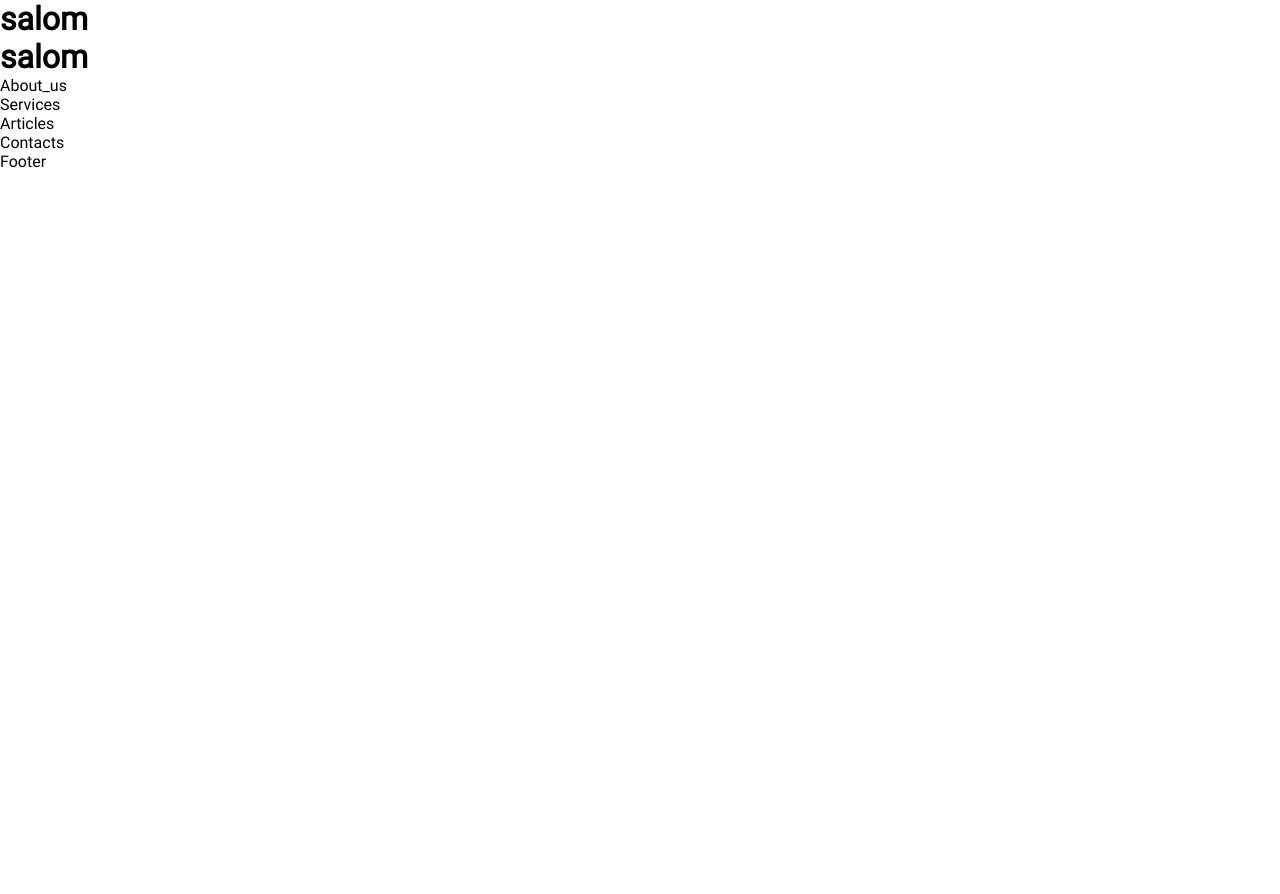
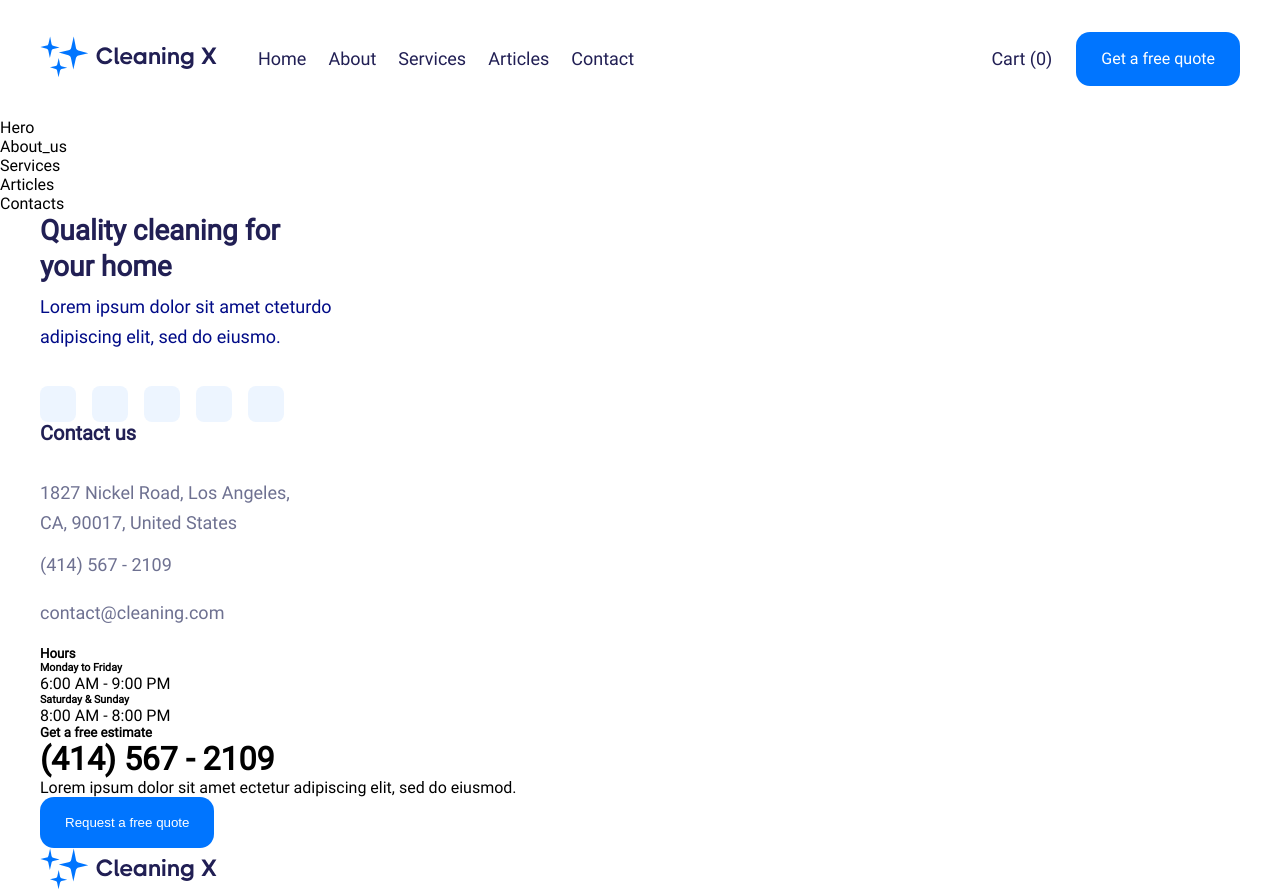
Before and after one commit to mrbillgates2001/react-2-project, a React (Vite) app: page / in a window 1280 px wide. Before the commit the page ends 800 px from the top, so only its background shows below. Built offline with nearby package versions, Linux system fonts and the light colour scheme.

Commit message:
Header created

```diff
--- a/src/components/Footer/Footer.jsx
+++ b/src/components/Footer/Footer.jsx
@@ -1,10 +1,66 @@
-import React from 'react'
-import "./Footer.scss"
+import React from "react";
+import "./Footer.scss";
+import { Logo } from "../../assets/images";
 
 const Footer = () => {
-  return (
-    <div>Footer</div>
-  )
-}
+	return (
+		<footer>
+			<div className="container">
+				<div className="footer-content">
+					<div className="footer-above">
+						<div className="part-1">
+							<h3>Quality cleaning for your home</h3>
+							<p>
+								Lorem ipsum dolor sit amet cteturdo adipiscing elit, sed do
+								eiusmo.
+							</p>
+							<div className="boxes">
+								<div></div>
+								<div></div>
+								<div></div>
+								<div></div>
+								<div></div>
+							</div>
+						</div>
 
-export default Footer
+						<div className="part-2">
+							<h5>Contact us</h5>
+							<p>1827 Nickel Road, Los Angeles, CA, 90017, United States</p>
+							<ul>
+								<li>(414) 567 - 2109</li>
+								<li>contact@cleaning.com</li>
+							</ul>
+						</div>
+					</div>
+
+					<div className="part-3">
+						<h5>Hours</h5>
+						<h6>Monday to Friday</h6>
+						<span>6:00 AM - 9:00 PM</span>
+						<h6>Saturday & Sunday</h6>
+						<span>8:00 AM - 8:00 PM</span>
+					</div>
+
+					<div className="part-4">
+						<h5>Get a free estimate</h5>
+						<h1>(414) 567 - 2109</h1>
+						<p>
+							Lorem ipsum dolor sit amet ectetur adipiscing elit, sed do
+							eiusmod.
+						</p>
+						<button className="btn-primary">Request a free quote</button>
+					</div>
+
+					<div className="footer-below">
+						<div className="b-left">
+							<img src={Logo} alt="" />
+						</div>
+						<div className="b-right"></div>
+					</div>
+				</div>
+			</div>
+		</footer>
+	);
+};
+
+export default Footer;
--- a/src/components/Footer/Footer.scss
+++ b/src/components/Footer/Footer.scss
@@ -0,0 +1,85 @@
+// FOOTER ///////////////////
+footer {
+	.footer-content {
+		.footer-above {
+			.part-1 {
+				h3 {
+					color: #211f54;
+					font-family: Roboto;
+					font-size: 28px;
+					font-style: normal;
+					font-weight: 700;
+					line-height: 36.008px; /* 128.6% */
+					width: 256px;
+					margin-bottom: 7px;
+				}
+				p {
+					color: #000b87;
+					font-family: Roboto;
+					font-size: 18px;
+					font-style: normal;
+					font-weight: 400;
+					line-height: 30.006px; /* 166.7% */
+					width: 304px;
+					margin-bottom: 34px;
+				}
+				.boxes {
+					display: flex;
+					align-items: center;
+					gap: 16px;
+					div {
+						width: 36px;
+						height: 36px;
+						flex-shrink: 0;
+						border-radius: 8px;
+						background: #edf5ff;
+					}
+				}
+			}
+
+			.part-2 {
+				h5 {
+					color: #211f54;
+					font-family: Roboto;
+					font-size: 20px;
+					font-style: normal;
+					font-weight: 700;
+					line-height: 22px; /* 110% */
+					margin-bottom: 34px;
+				}
+				p {
+					width: 259px;
+					color: #6e7191;
+					font-family: Roboto;
+					font-size: 18px;
+					font-style: normal;
+					font-weight: 400;
+					line-height: 30.006px; /* 166.7% */
+					margin-bottom: 12px;
+				}
+				ul {
+					li {
+						color: #6e7191;
+						font-family: Roboto;
+						font-size: 18px;
+						font-style: normal;
+						font-weight: 400;
+						line-height: 30.006px; /* 166.7% */
+						margin-bottom: 18px;
+					}
+				}
+			}
+
+			.part-3 {
+				h5 {
+                    color: red;
+					font-family: Roboto;
+					font-size: 20px;
+					font-style: normal;
+					font-weight: 700;
+					line-height: 22px; /* 110% */
+				}
+			}
+		}
+	}
+}
--- a/src/components/Header/Header.jsx
+++ b/src/components/Header/Header.jsx
@@ -1,14 +1,54 @@
-import React from 'react'
-import "./Header.scss"
-// import { Logo } from '../../assets/images';
-
+import React from "react";
+import "./Header.scss";
+import { Logo } from "../../assets/images";
 
 const Header = () => {
-  return (
-      <React.Fragment>
-        <h1>salom</h1>
-      </React.Fragment>
-    )
-}
+	return (
+		<header>
+			<div className="container">
+				<nav>
+					<div className="navbar">
+						<div className="logo">
+							<a href="">
+								<img src={Logo} alt="Logo" />
+							</a>
+						</div>
+						<ul>
+							<li>
+								<a href="">Home</a>
+							</li>
+							<li>
+								<a href="">About</a>
+							</li>
+							<li>
+								<a href="">Services</a>
+							</li>
+							<li>
+								<a href="">Articles</a>
+							</li>
+							<li>
+								<a href="">Contact</a>
+							</li>
+						</ul>
+					</div>
 
-export default Header
+					<div className="sales">
+						<ul>
+							<li>
+								<a href="">Cart (0)</a>
+							</li>
+							<button className="btn-primary">Get a free quote</button>
+						</ul>
+					</div>
+					<button id="BurgerMenu">
+						<svg xmlns="http://www.w3.org/2000/svg" viewBox="0 0 448 512">
+							<path d="M0 96C0 78.3 14.3 64 32 64H416c17.7 0 32 14.3 32 32s-14.3 32-32 32H32C14.3 128 0 113.7 0 96zM0 256c0-17.7 14.3-32 32-32H416c17.7 0 32 14.3 32 32s-14.3 32-32 32H32c-17.7 0-32-14.3-32-32zM448 416c0 17.7-14.3 32-32 32H32c-17.7 0-32-14.3-32-32s14.3-32 32-32H416c17.7 0 32 14.3 32 32z" />
+						</svg>
+					</button>
+				</nav>
+			</div>
+		</header>
+	);
+};
+
+export default Header;
--- a/src/components/Header/Header.scss
+++ b/src/components/Header/Header.scss
@@ -0,0 +1,91 @@
+// HEADER //////////////////////////
+
+header {
+	padding: 32px 0;
+	nav {
+		display: flex;
+		align-items: center;
+		justify-content: space-between;
+		.navbar {
+			display: flex;
+			align-items: center;
+			gap: 40px;
+			ul {
+				display: flex;
+				align-items: center;
+				gap: 22px;
+				li {
+					a {
+						color: #211f54;
+						font-family: Roboto;
+						font-size: 18px;
+						font-style: normal;
+						font-weight: 400;
+						line-height: 30.006px; /* 166.7% */
+						&:hover {
+							color: var(--primary-color);
+							transition: 0.3s;
+						}
+					}
+				}
+			}
+		}
+		.sales {
+			ul {
+				display: flex;
+				align-items: center;
+				gap: 24px;
+				li {
+					a {
+						color: #211f54;
+						font-family: Roboto;
+						font-size: 18px;
+						font-style: normal;
+						font-weight: 400;
+						line-height: 30.006px; /* 166.7% */
+						&:hover {
+							color: var(--primary-color);
+							transition: 0.3s;
+						}
+					}
+				}
+				button {
+					color: #fff;
+					text-align: center;
+					font-family: Roboto;
+					font-size: 16px;
+					font-style: normal;
+					font-weight: 400;
+					line-height: 18px; /* 112.5% */
+				}
+			}
+		}
+
+		#BurgerMenu {
+			display: none;
+			border: none;
+			cursor: pointer;
+			height: 37px;
+			width: 37px;
+			overflow: visible;
+            background: none;
+		}
+	}
+}
+
+@media only screen and (max-width: 918px) {
+	header {
+		.navbar {
+			ul {
+				display: none !important;
+			}
+		}
+		.sales {
+			display: none !important;
+		}
+		#BurgerMenu {
+			display: flex !important;
+            align-items: center;
+		}
+	}
+}
--- a/src/components/Main/index.js
+++ b/src/components/Main/index.js
@@ -1,6 +1,6 @@
 import About_us from "./About_us/About_us";
 import Contacts from "./Contacts/Contacts";
-import Hero from "../Header/Header";
+import Hero from "../Main/Hero/Hero";
 import Services from "./Services/Services";
 import Articles from "./Articles/Articles";
 
--- a/src/styles/_colors.scss
+++ b/src/styles/_colors.scss
@@ -0,0 +1,7 @@
+:root {
+    --primary-color: #0075FF;
+    --default-background: #fff;
+    --background-of-contact: #F7F9FC;
+
+
+}
--- a/src/styles/_globals.scss
+++ b/src/styles/_globals.scss
@@ -11,6 +11,7 @@
 
 body {
     font-family: Roboto;
+    background: var(--default-background);
 }
 
 .container {
--- a/src/styles/_varibles.scss
+++ b/src/styles/_varibles.scss
@@ -0,0 +1,26 @@
+.btn-primary {
+	border-radius: 14px;
+	background: #0075ff;
+	color: #ffffff;
+	padding: 17px 24px;
+	border: 1px solid transparent;
+	cursor: pointer;
+	&:hover {
+		background-color: #2f90ff;
+		transition: 0.3s;
+	}
+}
+
+.btn-secondary {
+	border-radius: 14px;
+	border: 1px solid #eff0f6;
+	background: #fff;
+	box-shadow: 0px 4px 10px 0px rgba(20, 20, 43, 0.04);
+    padding: 26px 39px;
+    cursor: pointer;
+	&:hover {
+        color: #0075ff;
+		transition: 0.3s;
+		border: 1px solid #0075ff;
+	}
+}
```
